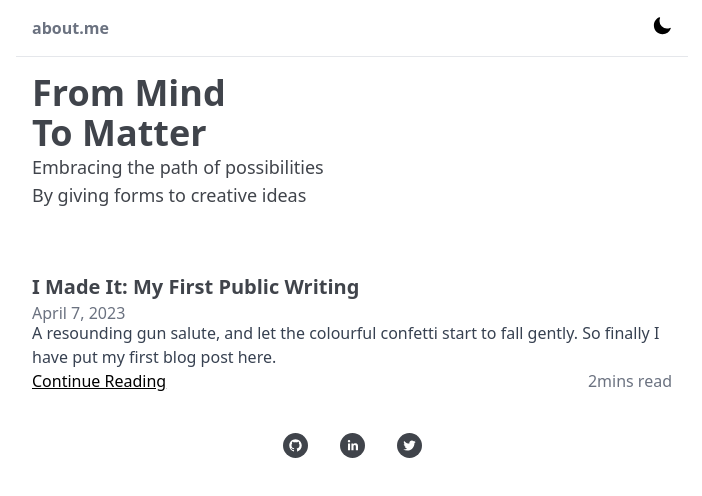
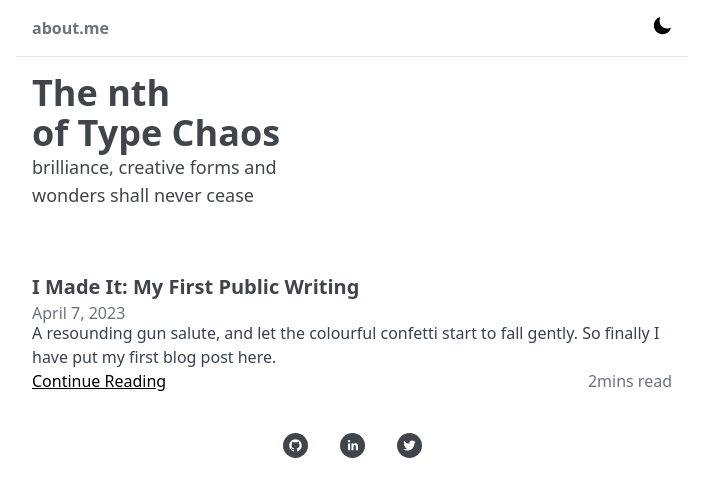
Before and after one commit to victor-eno/vicjournals, a Next.js app: page / in a window 1280 px wide. Shown: the top 496 px of the page, without its empty margins (288-990 px from the left). Built offline with nearby package versions, Linux system fonts and the light colour scheme.

Commit message:
test result return

```diff
--- a/pages/index.js
+++ b/pages/index.js
@@ -35,16 +35,16 @@ export default function Blog({ posts }) {
        <div className="flex Left-0 p-4">
        <div>
        <h1 className="text-4xl font-black">
-        From Mind
+        The nth
         </h1>
         <h1 className="text-4xl font-black">
-        To Matter
+        of Type Chaos
         </h1>
         <p className="vic2 font-base">
-        Embracing the path of possibilities
+        brilliance, creative forms and
         </p>
         <p className="vic2 font-base">
-        By giving forms to creative ideas
+        wonders shall never cease
         </p>
         <p className="vic2 font-base">
 
```
